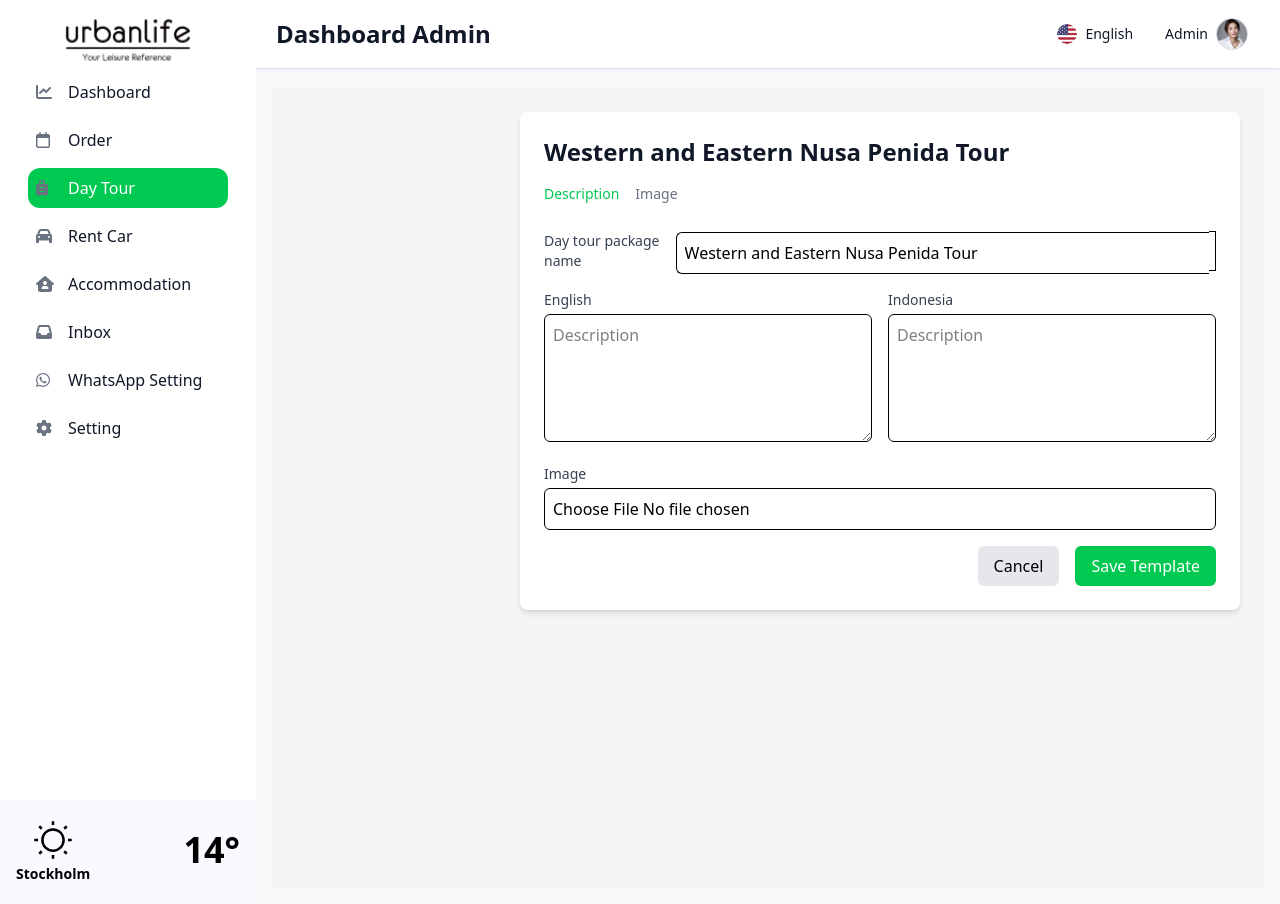
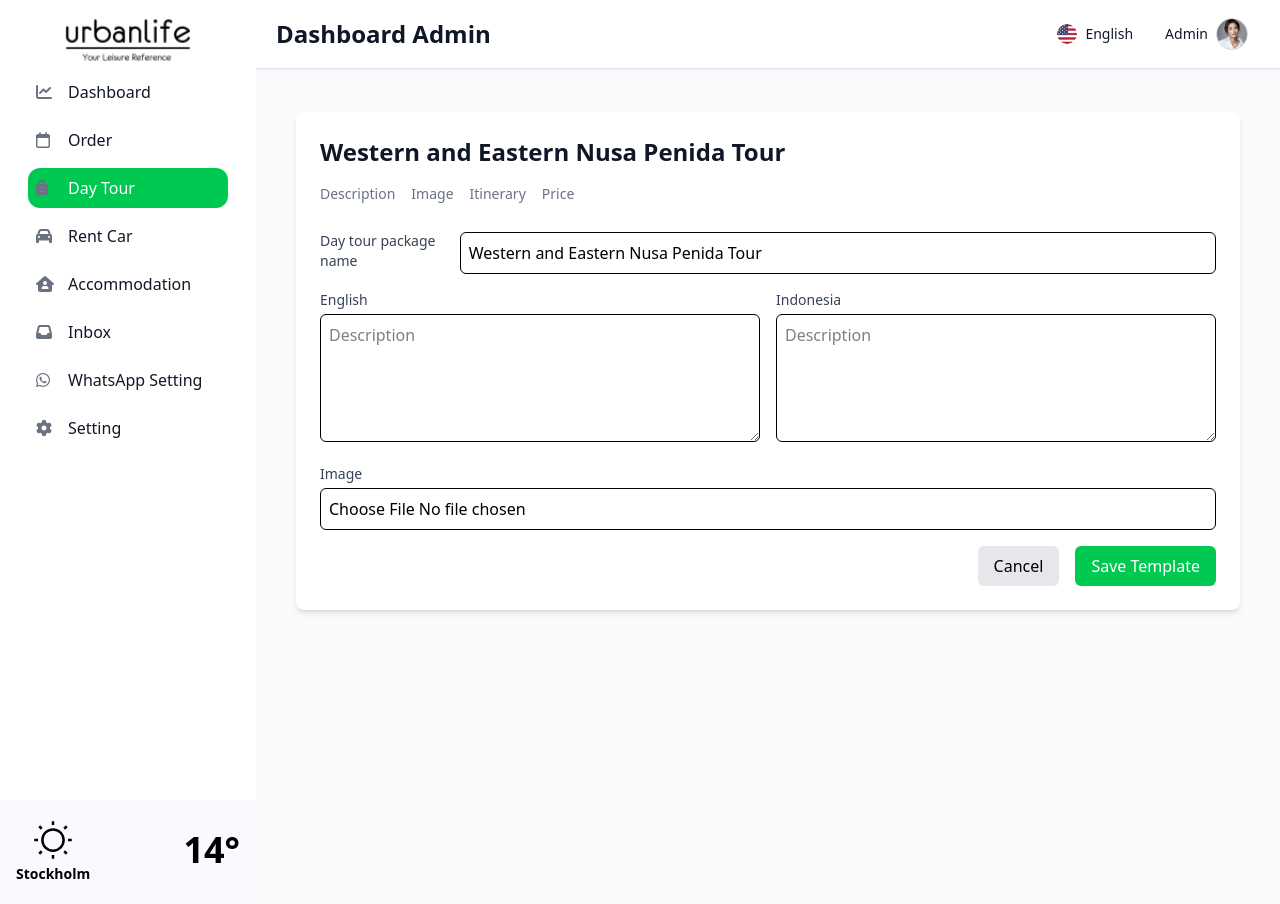
Before and after one commit to myreds12/urbanlife-frontend, a React (Vite) app in the folder urbanlife-frontend/: page /day-tour in a window 1280 px wide. Built offline with nearby package versions, Linux system fonts and the light colour scheme.

Commit message:
daytour : edit form

```diff
--- a/urbanlife-frontend/src/AdminDashboard/DayTour/DayTour.css
+++ b/urbanlife-frontend/src/AdminDashboard/DayTour/DayTour.css
@@ -0,0 +1,14 @@
+  .underline-from-left::before {
+  content: '';
+  position: absolute;
+  bottom: -4px;
+  left: 0;
+  width: 0;
+  height: 2px;
+  background-color: #10b981;
+  transition: width 0.3s ease-in-out;
+}
+
+.underline-from-left:hover::before {
+  width: 100%;
+}
--- a/urbanlife-frontend/src/AdminDashboard/DayTour/DayTour.tsx
+++ b/urbanlife-frontend/src/AdminDashboard/DayTour/DayTour.tsx
@@ -25,15 +25,18 @@ function DayTour() {
   };
 
   return (
-    <div className="flex h-screen bg-gray-100">
+    <div className="flex h-screen">
       {/* Sidebar (Bar) - Ini diasumsikan udah dihandle oleh App.tsx */}
       {/* Konten utama */}
-      <main className="ml-56 p-6 flex-1">
+      <main className=" p-6 flex-1">
         <div className="bg-white p-6 rounded-lg shadow-md">
           <h2 className="text-2xl font-semibold text-gray-900 mb-4">Western and Eastern Nusa Penida Tour</h2>
           <div className="text-sm text-gray-500 mb-6 flex space-x-4">
-            <span className="cursor-pointer hover:underline text-green-500">Description</span>
-            <span className="cursor-pointer hover:underline">Image</span>
+            <span className="cursor-pointer underline-from-left relative">Description</span>
+            <span className="cursor-pointer underline-from-left relative">Image</span>
+            <span className="cursor-pointer underline-from-left relative">Itinerary</span>
+            <span className="cursor-pointer underline-from-left relative ">Price</span>
+
             {/* Hapus Itinerary dan Price */}
           </div>
 
@@ -45,9 +48,8 @@ function DayTour() {
                 name="packageName"
                 value={formData.packageName}
                 onChange={handleChange}
-                className="mt-1 p-2 w-full border border-r-0 rounded-l-md rounded-r-none"
+                className="mt-1 p-2 w-full border rounded-md "
               />
-              <div className="border border-l-0 h-10 w-2"></div> {/* Spasi kecil dengan border kanan */}
             </div>
 
             <div className="flex space-x-4">
```
